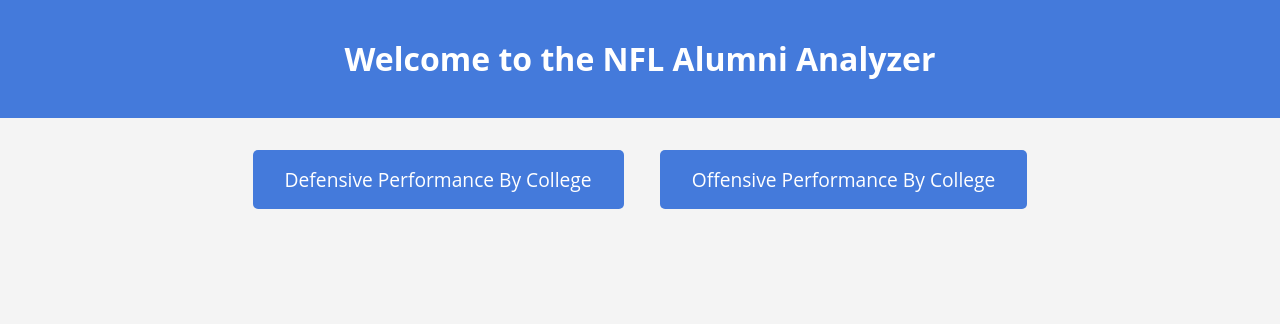
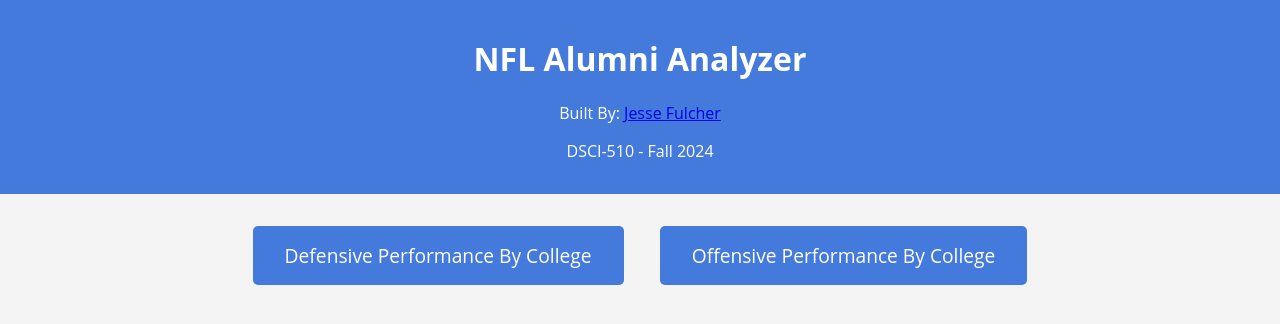
Before and after one commit to jfulch/NFL-Alumni-Analyzer-GH-Pages, a plain HTML site: page index.html in a window 1280 px wide. Drawn offline with Linux system fonts and the light colour scheme.

Commit message:
updating style on home page

```diff
--- a/index.html
+++ b/index.html
@@ -46,7 +46,9 @@
 </head>
 <body>
     <header>
-        <h1>Welcome to the NFL Alumni Analyzer</h1>
+        <h1>NFL Alumni Analyzer</h1>
+        <p>Built By: <a href="https://github.com/jfulch">Jesse Fulcher</a></p>
+        <p>DSCI-510 - Fall 2024</p>
     </header>
     <nav>
         <ul>
```
